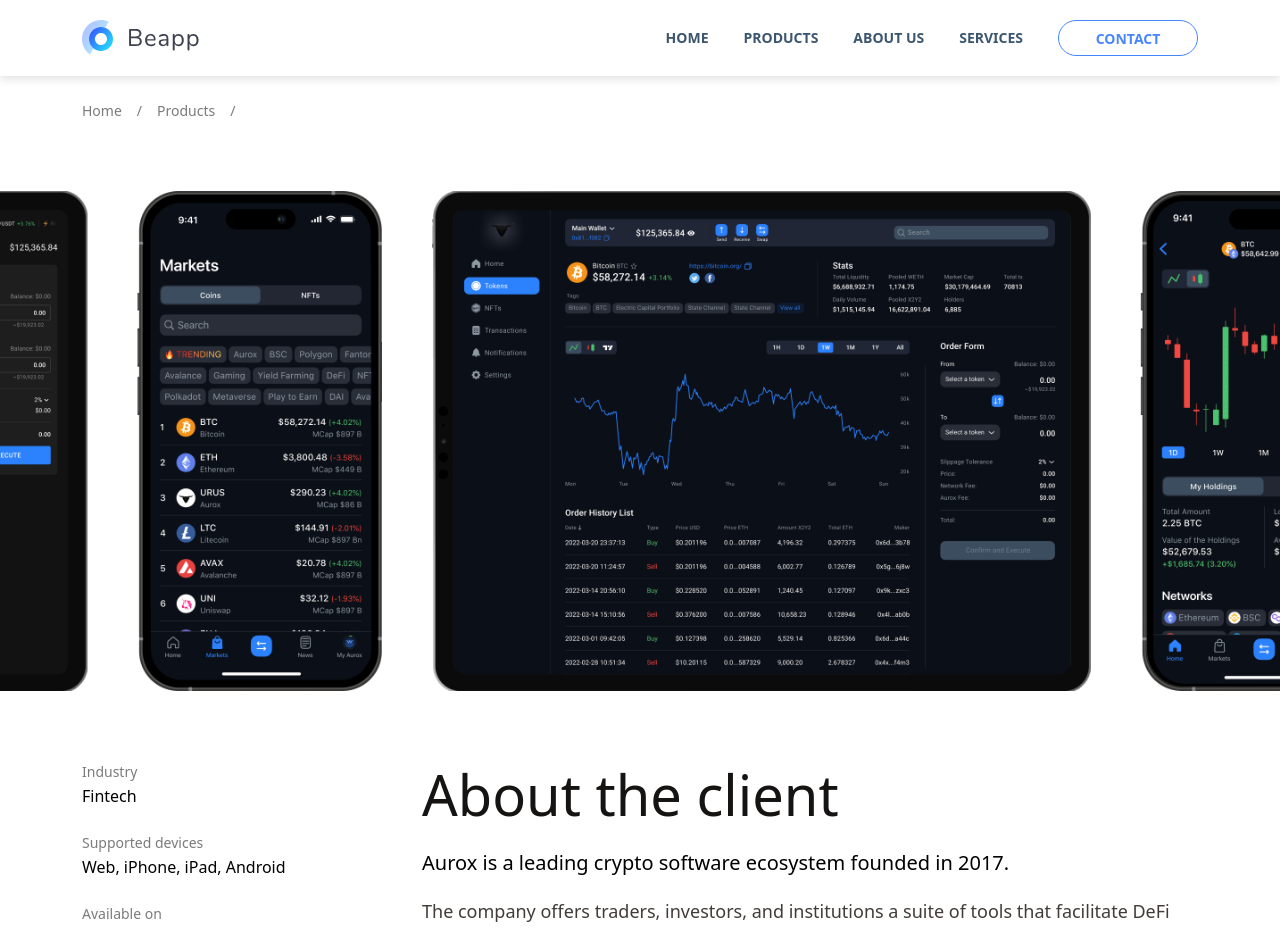
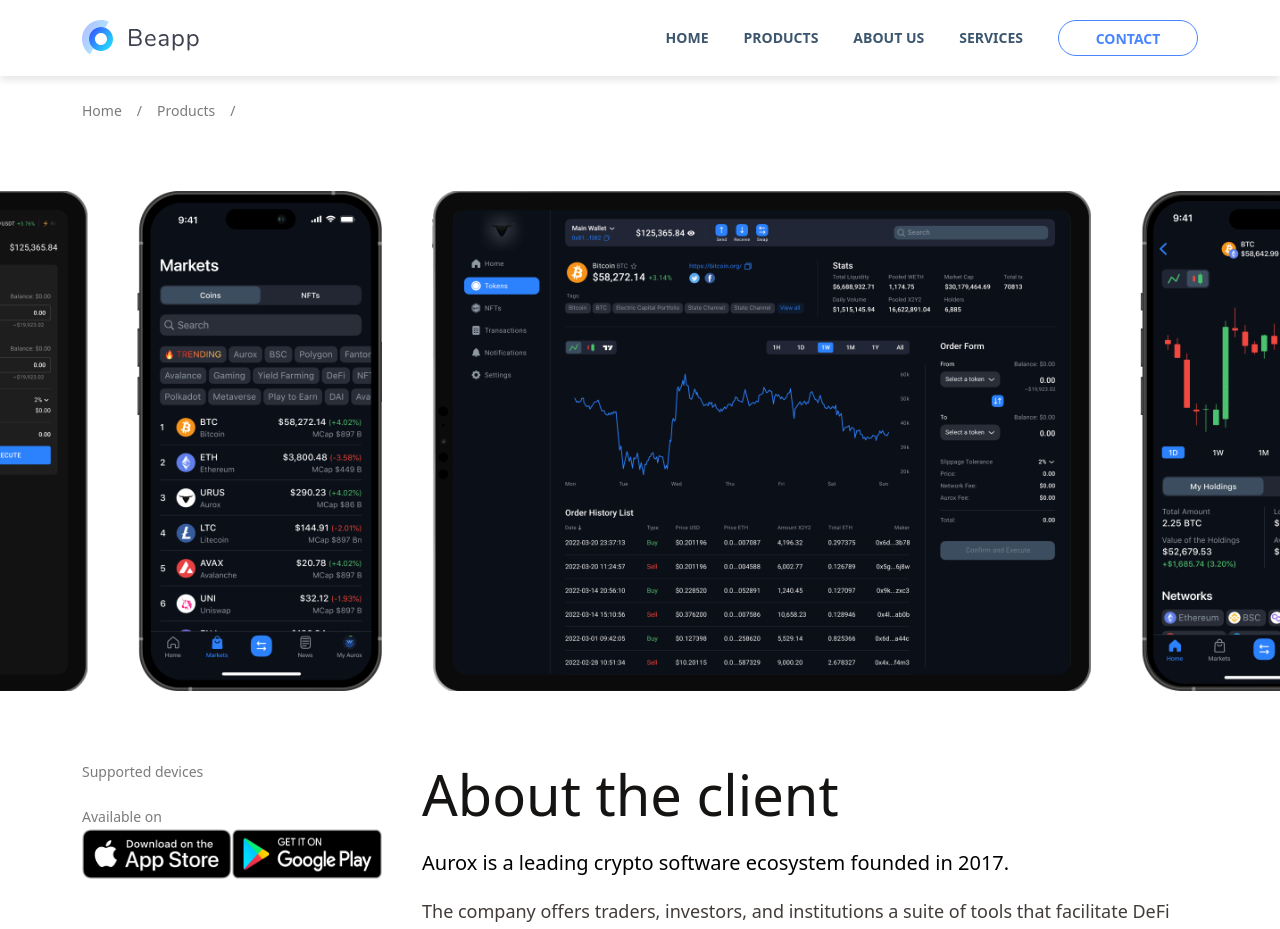
Before and after one commit to jackbouncy7/zbekz, a React (Vite) app: page /products/1 in a window 1280 px wide. Shown: the top 929 px of the page. Built offline with nearby package versions, Linux system fonts and the light colour scheme; no server answers; the database is empty.

Commit message:
Integrated Firebase, fetched data, rendered

```diff
--- a/src/pages/ProductSingle/ProductSingle.jsx
+++ b/src/pages/ProductSingle/ProductSingle.jsx
@@ -64,23 +64,23 @@
 	    		<div className='container'>
 	    			<div className='product-item__wrapper'>
 	    			<div className='product-item__side'>
-	    				<div className='product-item__info-block'>
-	    					<p className='product-item__headText'>Industry</p>
-		    				<span className='product-item__val'>Fintech</span>
-	    				</div>
+	    				{/* <div className='product-item__info-block'> */}
+	    				{/* 	<p className='product-item__headText'>Industry</p> */}
+		    			{/* 	<span className='product-item__val'>Fintech</span> */}
+	    				{/* </div> */}
 
 	    				<div className='product-item__info-block'>
 	    					<p className='product-item__headText'>Supported devices</p>
-		    				<span className='product-item__val'>Web, iPhone, iPad, Android</span>
+		    				<span className='product-item__val'>{product?.tags.join(', ')}</span>
 	    				</div>
 
 	    				<div className='product-item__info-block'>
 	    					<p className='product-item__headText'>Available on</p>
 		    				<span className='product-item__val'>
-		    					<a href="https://google.com" target='_blank'>
+		    					<a href={product?.appstore} target='_blank'>
 		    						<img src={AppStoreLogo} width='150' alt="app store logo" />
 		    					</a>
-		    					<a href="https://google.com" target='_blank'>
+		    					<a href={product?.playmarket} target='_blank'>
 		    						<img src={PlayStoreLogo} width='150' height='50' alt="play store logo" />
 		    					</a>
 		    				</span>
```
